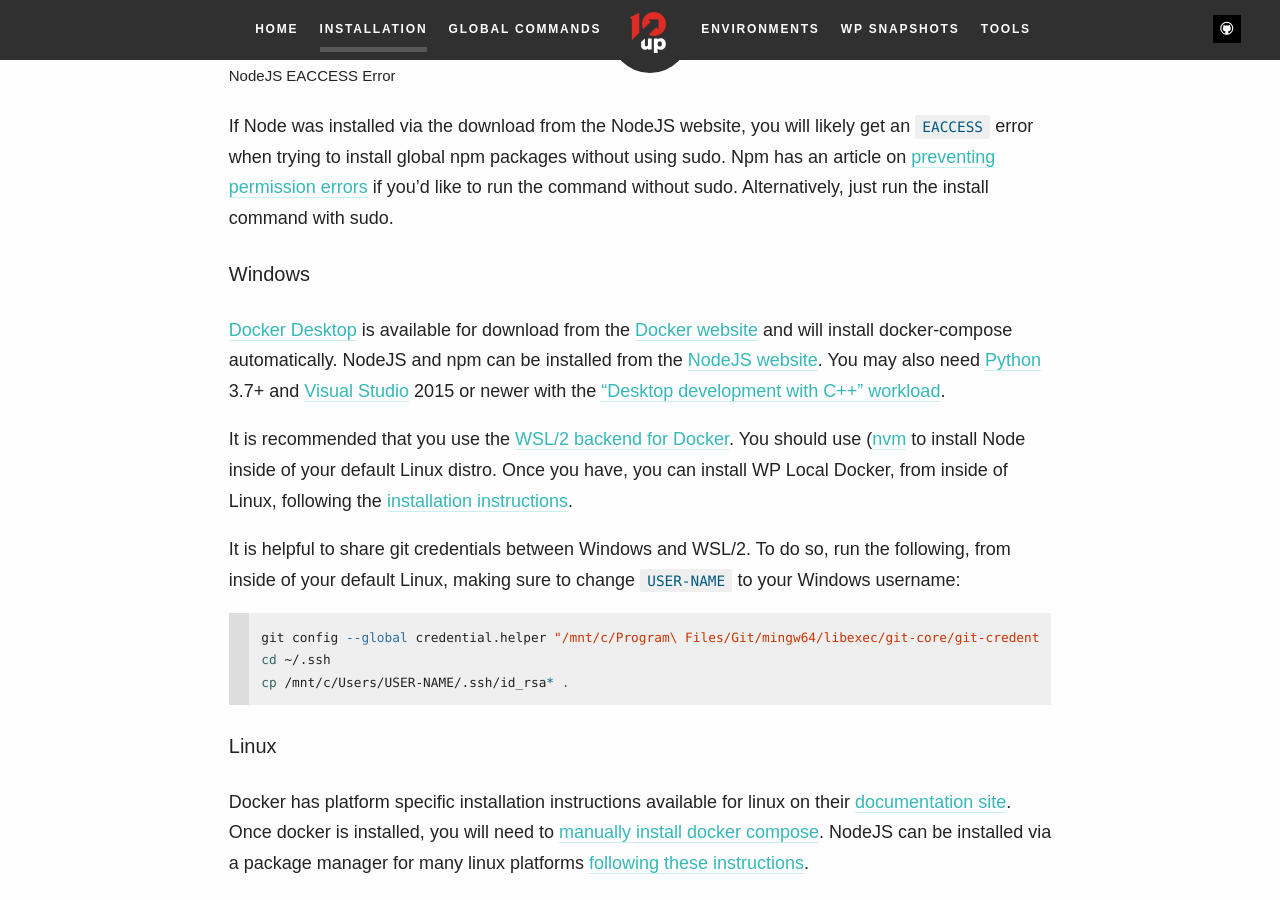
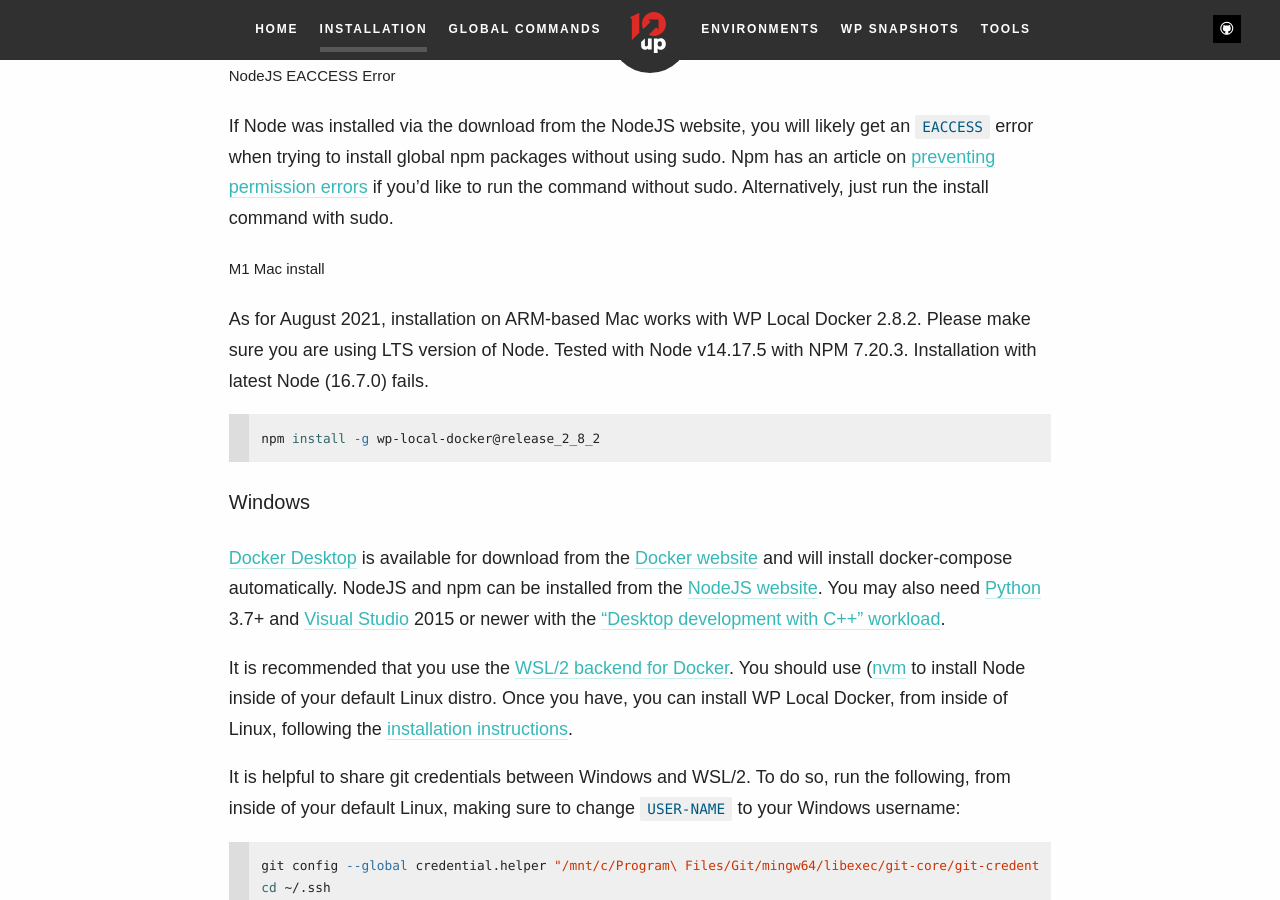
Before and after one commit to 10up/wp-local-docker-docs, a Jekyll site: the page built from installation.md, in a window 1280 px wide and 900 px high, scrolled down 685 px. Built offline with Jekyll 4.4.1, drawn with Linux system fonts in a browser that asks for light colours; some web fonts are replaced.

Commit message:
Mac M1 (ARM) instructions

````diff
--- a/_includes/markdown/Installation.md
+++ b/_includes/markdown/Installation.md
@@ -13,6 +13,13 @@ via a package manager, such as [Homebrew](https://brew.sh/), or using a version
 If Node was installed via the download from the NodeJS website, you will likely get an `EACCESS` error when trying to install
 global npm packages without using sudo. Npm has an article on [preventing permission errors](https://docs.npmjs.com/getting-started/fixing-npm-permissions#option-2-change-npms-default-directory-to-another-directory)
 if you'd like to run the command without sudo. Alternatively, just run the install command with sudo.
+
+##### M1 Mac install
+As for August 2021, installation on ARM-based Mac works with WP Local Docker 2.8.2. Please make sure you are using LTS version of Node. Tested with Node v14.17.5 with NPM 7.20.3. Installation with latest Node (16.7.0) fails.
+
+```bash
+npm install -g wp-local-docker@release_2_8_2
+```
 
 #### Windows
 [Docker Desktop](https://docs.docker.com/docker-for-windows/install/) is available for download from the [Docker website](https://docs.docker.com/docker-for-windows/install/) and will
````
